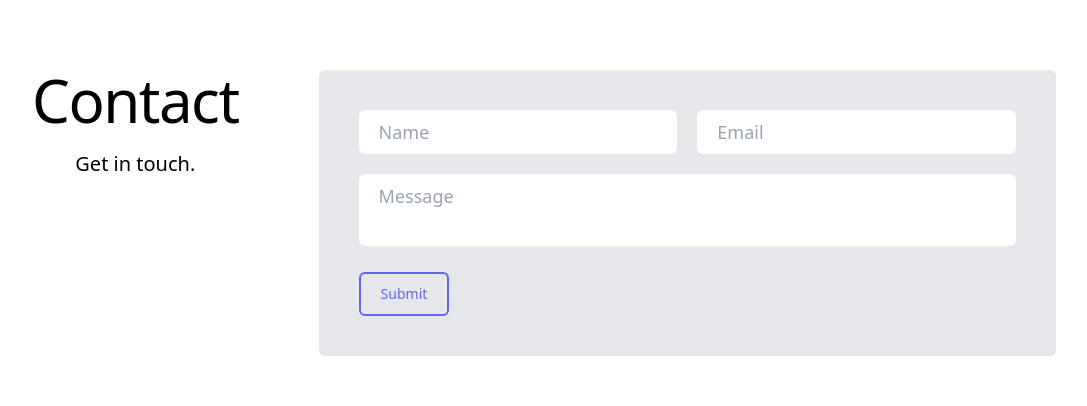
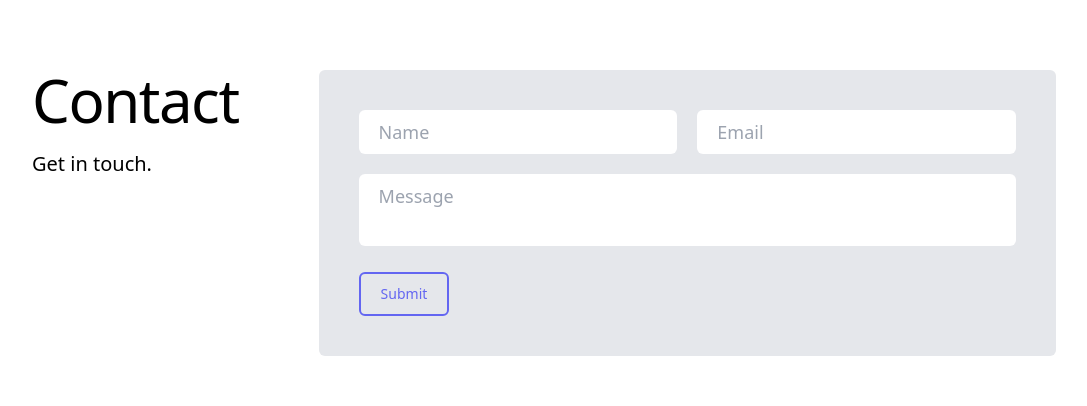
Before and after one commit to Goastio/portfolio-v3, a React (Create React App) app: page / in a window 1280 px wide. Shown: the part 1634-2040 px from the top of the page, without its empty margins (96-1183 px from the left). Built offline with nearby package versions, Linux system fonts and the light colour scheme.

Commit message:
css fixes

```diff
--- a/src/App.js
+++ b/src/App.js
@@ -6,6 +6,7 @@ import Projects from "./sections/Projects";
 import Skills from "./sections/Skills";
 
 function App() {
+
   return (
     <div className="bg-gray-100 min-h-screen divide-y divide-gray-300">
       <Navbar />
--- a/src/sections/Contact.js
+++ b/src/sections/Contact.js
@@ -2,9 +2,9 @@ const Contact = () => {
   return (
     <section id="contact" className="bg-white py-20">
       <div className="flex sm:flex-row flex-col max-w-screen-lg mx-auto px-5 sm:px-0 w-full gap-20">
-        <div className="flex flex-col items-center">
+        <div className="flex flex-col sm:items-start items-center">
           <h3 className="text-6xl font-medium tracking-tight mb-5">Contact</h3>
-          <h2 className="text-xl">Get in touch.</h2>
+          <h2 className="text-xl flex">Get in touch.</h2>
         </div>
         <form className="w-full bg-gray-200 rounded-md p-10">
           <div className="flex gap-5 mb-5">
--- a/src/sections/Hero.js
+++ b/src/sections/Hero.js
@@ -1,9 +1,20 @@
 const Hero = () => {
+  const scrollTo = () => {
+    const contact = document.getElementById("contact");
+
+    contact.scrollIntoView({
+      behavior: "smooth",
+      block: "end",
+      inline: "nearest",
+    });
+  };
+
   return (
     <section className="bg-gray-100 py-40 px-5">
       <div className="max-w-screen-lg mx-auto">
         <h2 className="text-7xl font-medium tracking-tight mb-5">
-          Professional Frontend <span className="text-indigo-500">Developer</span>
+          Professional Frontend
+          <span className="text-indigo-500">&nbsp;Developer</span>
         </h2>
         <p>
           Welcome to my portfolio. I am a passionate frontend developer who
@@ -12,7 +23,7 @@ const Hero = () => {
         </p>
 
         <button
-          onClick={() => {}}
+          onClick={scrollTo}
           className="mt-5 py-2.5 px-5 border-2 text-indigo-500 rounded-md border-indigo-500 text-sm transition hover:bg-indigo-500 hover:text-white"
         >
           Contact me
```
